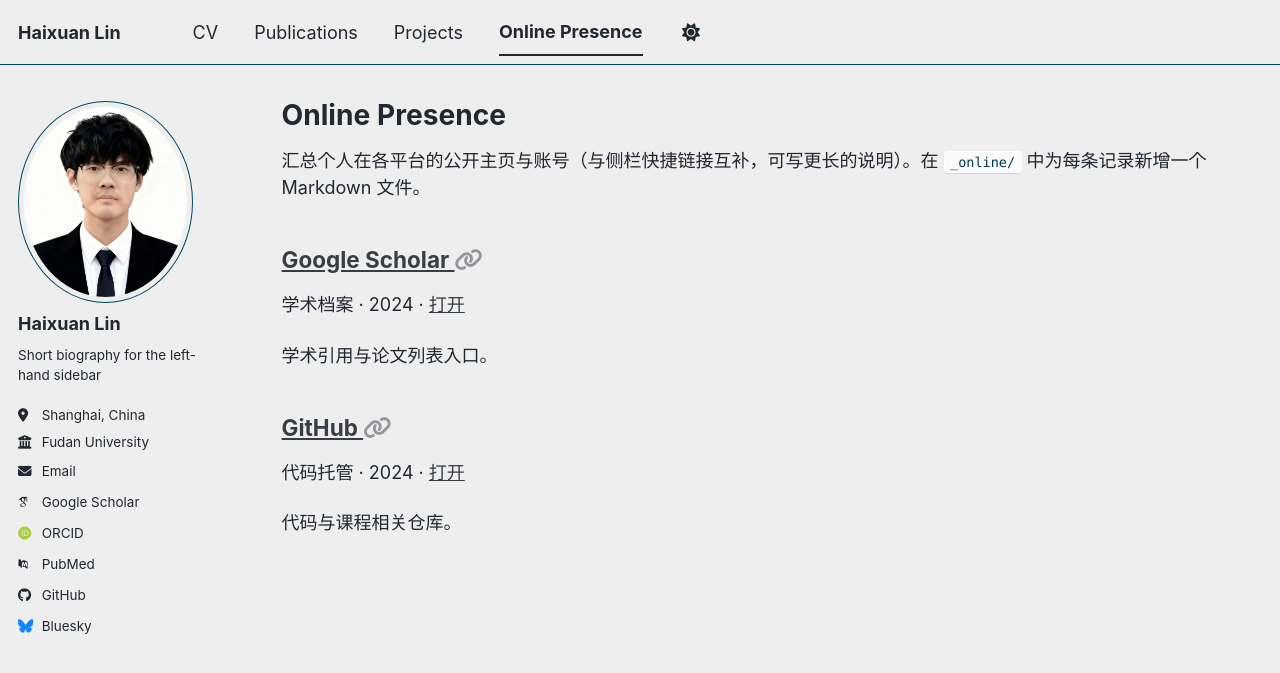
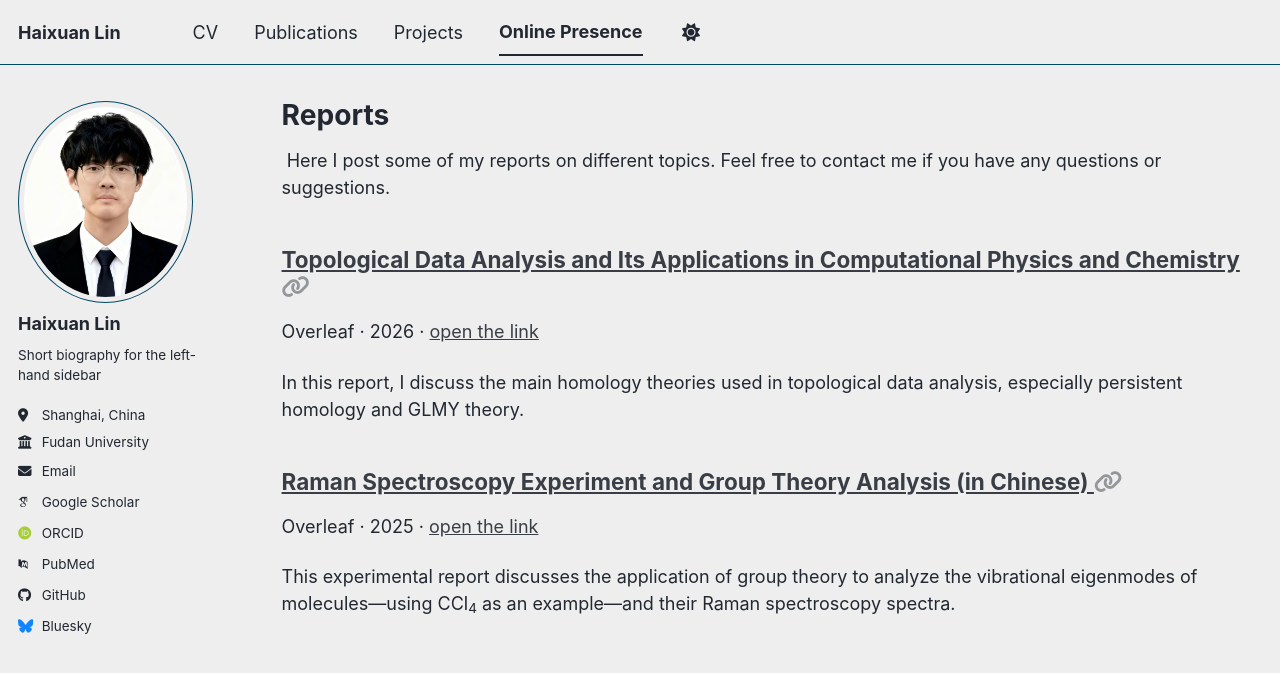
Before and after one commit to HaiXuan-Lin/HaiXuan-Lin.github.io, a Jekyll site: the page built from _pages/online.html, in a window 1280 px wide. Shown: the top 673 px of the page. Built offline with Jekyll 4.4.1, drawn with Linux system fonts in a browser that asks for light colours; some web fonts are replaced; a script bundle is joined from its source files by our own code; library files that are not in the unit come from our copies.

Commit message:
Refactor README and online presence; remove outdated markdown files and add new reports. Update CV links for PDF download.

```diff
--- a/_online/2024-01-01-example-github.md
+++ /dev/null
@@ -1,10 +0,0 @@
----
-title: "GitHub"
-excerpt: "代码与课程相关仓库。"
-date: 2024-01-01
-presence_type: "代码托管"
-link: "https://github.com/HaiXuan-Lin"
-link_label: "打开"
----
-
-可在此补充说明：主要维护哪些仓库、是否接受 Issue 等。不需要本示例时可删除。
--- a/_online/2024-01-01-example-scholar.md
+++ /dev/null
@@ -1,12 +0,0 @@
----
-title: "Google Scholar"
-excerpt: "学术引用与论文列表入口。"
-date: 2024-01-01
-presence_type: "学术档案"
-link: "https://scholar.google.com/citations?user=PS_CX0AAAAAJ"
-link_label: "打开"
----
-
-若与侧栏 Scholar 重复，可删掉本条或改成其他平台（ORCID、ResearchGate、个人博客等）。
-
-**常用字段：** <code>title</code>、<code>excerpt</code>、<code>date</code>、<code>presence_type</code>（类型标签）、<code>link</code>、<code>link_label</code>。
--- /dev/null
+++ b/_online/2025-12-24-raman.md
@@ -0,0 +1,8 @@
+---
+title: "Raman Spectroscopy Experiment and Group Theory Analysis (in Chinese)"
+excerpt: "This experimental report discusses the application of group theory to analyze the vibrational eigenmodes of molecules—using CCl<sub>4</sub> as an example—and their Raman spectroscopy spectra."
+date: 2025-12-24
+presence_type: "Overleaf"
+link: "https://www.overleaf.com/read/hdnjngtsywkn#55d240"
+link_label: "open the link"
+---
--- /dev/null
+++ b/_online/2026-06-27-topological-data-analysis.md
@@ -0,0 +1,8 @@
+---
+title: "Topological Data Analysis and Its Applications in Computational Physics and Chemistry"
+excerpt: "In this report, I discuss the main homology theories used in topological data analysis, especially persistent homology and GLMY theory."
+date: 2026-06-27
+presence_type: "Overleaf"
+link: "https://www.overleaf.com/read/pzffxkxrnbjp#b161d8"
+link_label: "open the link"
+---
--- a/_pages/cv.md
+++ b/_pages/cv.md
@@ -9,7 +9,9 @@
 
 {% include base_path %}
 
-Education
+To download a formal PDF version of my CV, please visit <a href="https://www.overleaf.com/read/vjvnszxdjqmd#0362c7" target="_blank">this Overleaf link</a>.
+
+<!-- Education
 ======
 * Ph.D in Version Control Theory, GitHub University, 2018 (expected)
 * M.S. in Jekyll, GitHub University, 2014
@@ -61,4 +63,4 @@
 
 Service and leadership
 ======
-* Currently signed in to 43 different slack teams
+* Currently signed in to 43 different slack teams -->
--- a/_pages/online.html
+++ b/_pages/online.html
@@ -1,13 +1,15 @@
 ---
 layout: archive
-title: "Online Presence"
+title: "Reports"
 permalink: /online/
 author_profile: true
 ---
 
 {% include base_path %}
 
-<p class="wordwrap">汇总个人在各平台的公开主页与账号（与侧栏快捷链接互补，可写更长的说明）。在 <code>_online/</code> 中为每条记录新增一个 Markdown 文件。</p>
+<p class="wordwrap">
+  Here I post some of my reports on different topics. Feel free to contact me if you have any questions or suggestions.
+</p>
 
 {% assign online_posts = site.online | sort: 'date' | reverse %}
 {% for post in online_posts %}
--- a/_pages/projects.html
+++ b/_pages/projects.html
@@ -7,7 +7,9 @@
 
 {% include base_path %}
 
-<p class="wordwrap">此处展示个人创作、开源工具与公共资源等（与 <a href="{{ base_path }}/publications/">Publications</a> 中的学术发表区分）。在 <code>_projects/</code> 中为每个项目新增一个 Markdown 文件即可。</p>
+<p class="wordwrap">
+  Here I post some of my projects.
+</p>
 
 {% assign project_posts = site.projects | sort: 'date' | reverse %}
 {% for post in project_posts %}
--- a/_pages/publications.html
+++ b/_pages/publications.html
@@ -6,7 +6,10 @@
 ---
 
 {% if site.author.googlescholar %}
-  <div class="wordwrap">You can also find my articles on <a href="{{site.author.googlescholar}}">my Google Scholar profile</a>.</div>
+  <div class="wordwrap">
+    <!-- You can also find my articles on <a href="{{site.author.googlescholar}}">my Google Scholar profile -->
+
+  </a>.</div>
 {% endif %}
 
 {% include base_path %}
```
Also changed, not shown: README.md (+0 -4 lines), _pages/cv-json.md (+2 -0 lines), _publications/2010-10-01-paper-title-number-2.md (deleted, +0 -14 lines), _publications/2015-10-01-paper-title-number-3.md (deleted, +0 -14 lines), _publications/2024-02-17-paper-title-number-4.md (deleted, +0 -13 lines), _publications/2025-06-08-paper-title-number-5.md (deleted, +0 -13 lines), 2 other files.
